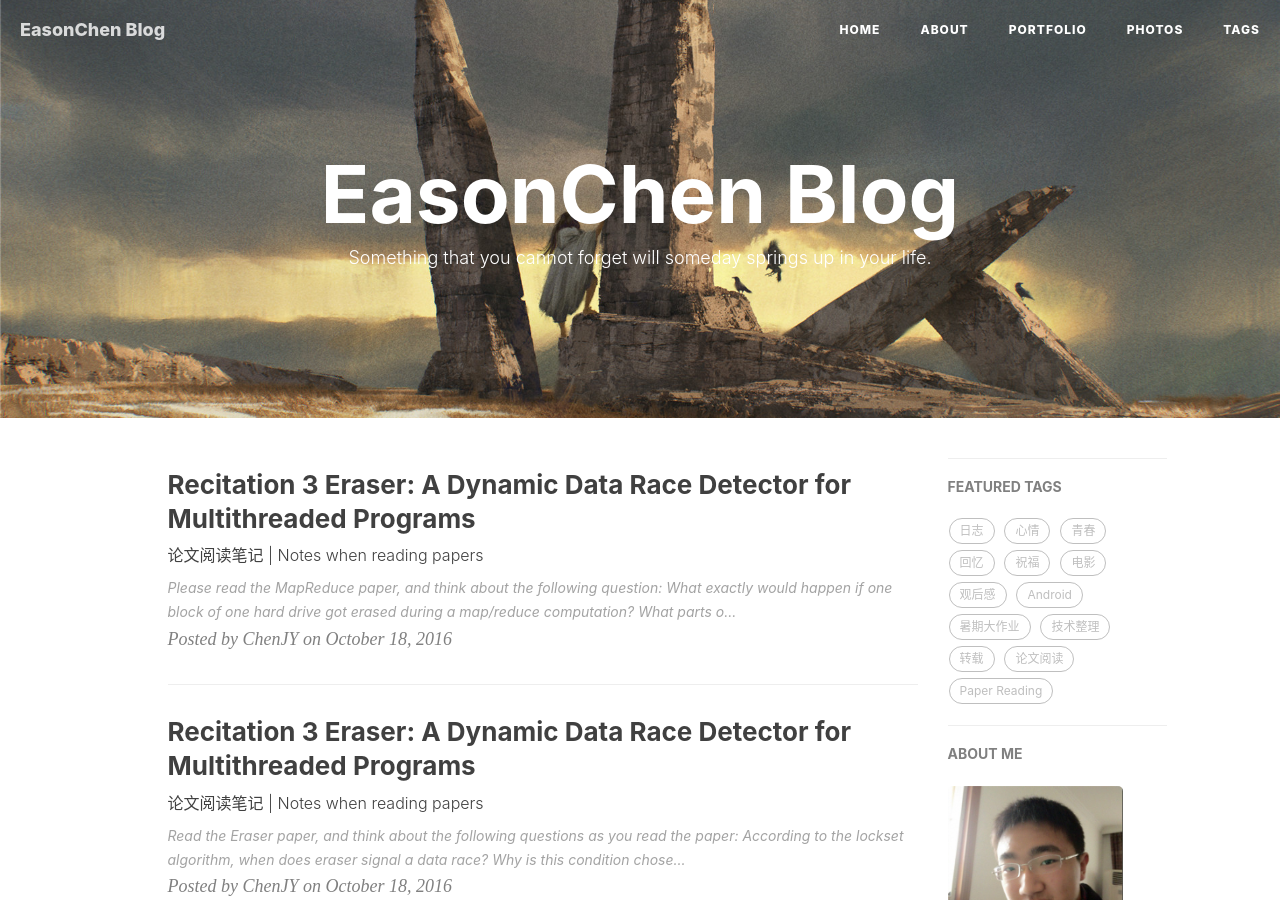
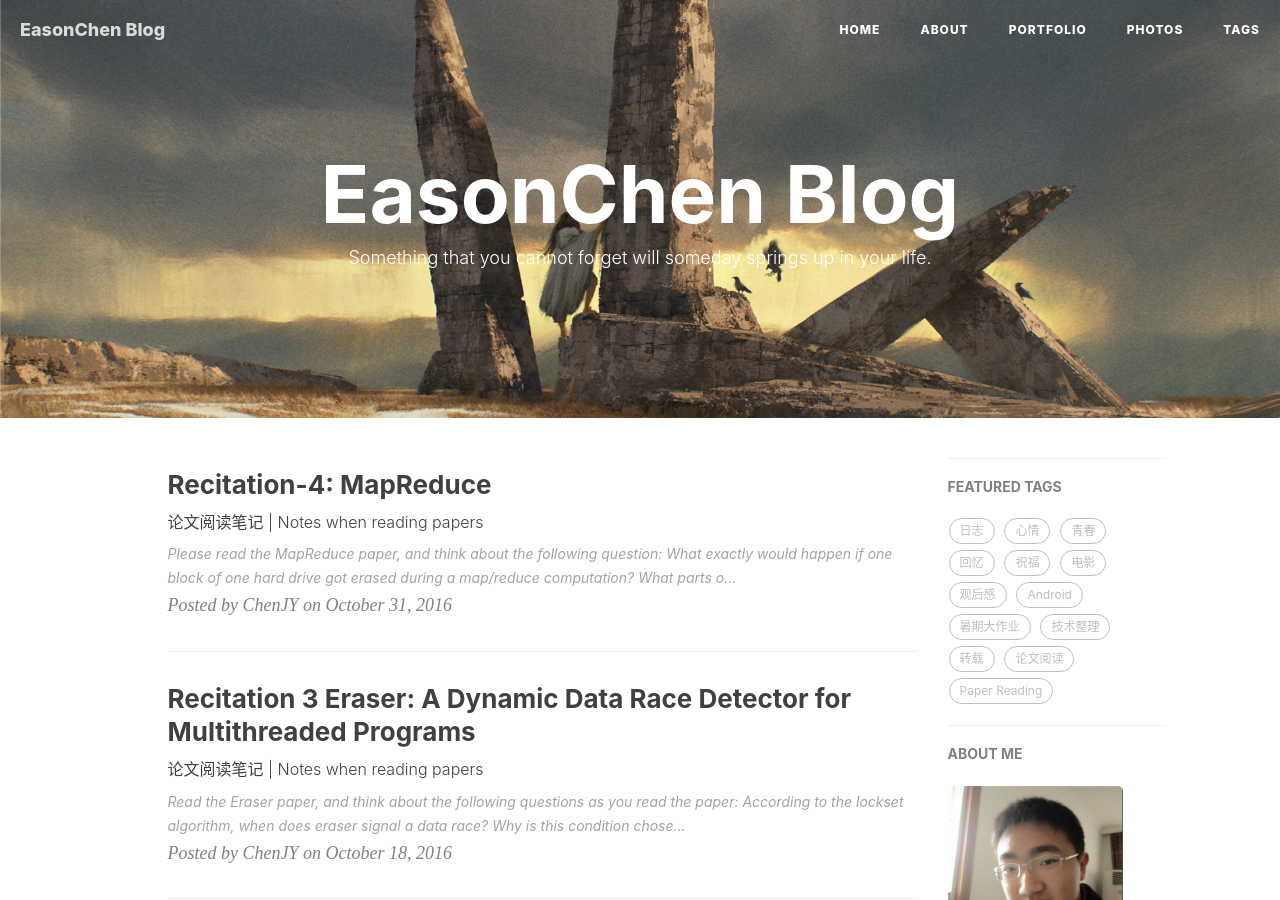
Before and after one commit to jiayangchen/jiayangchen.github.io, a Jekyll site: the page built from index.html, in a window 1280 px wide and 900 px high. Built offline with Jekyll 4.4.1, drawn with Linux system fonts in a browser that asks for light colours; nearby versions of some CDN libraries; the list of posts is cut into pages by our own code; comment, search, counter and statistics services are not loaded.

Commit message:
20161005

```diff
--- a/_posts/2016-10-31-recitation4.md
+++ b/_posts/2016-10-31-recitation4.md
@@ -1,8 +1,8 @@
 ---
 layout: post
-title: "Recitation 3 Eraser: A Dynamic Data Race Detector for Multithreaded Programs "
+title: "Recitation-4: MapReduce"
 subtitle: "论文阅读笔记 | Notes when reading papers"
-date: 2016-10-18
+date: 2016-10-31
 author: "ChenJY"
 header-img: "img/recitation.jpg"
 catalog:    true
```
